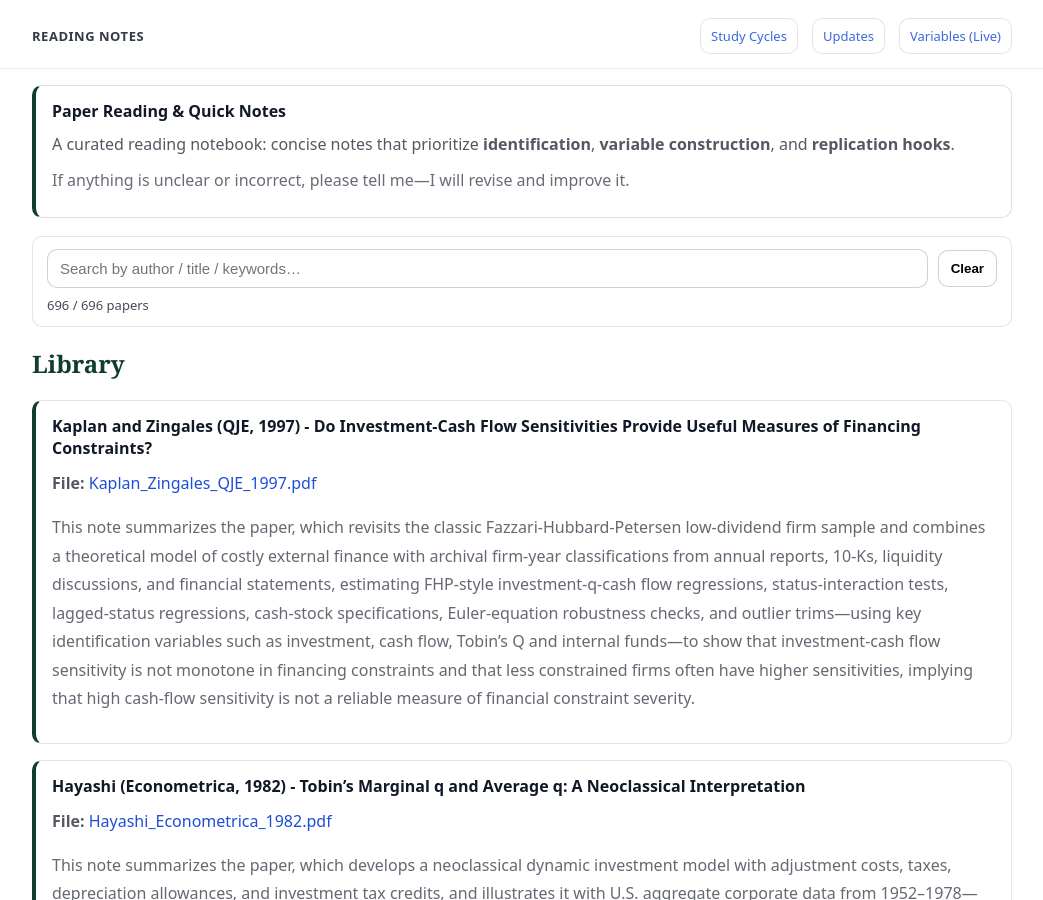
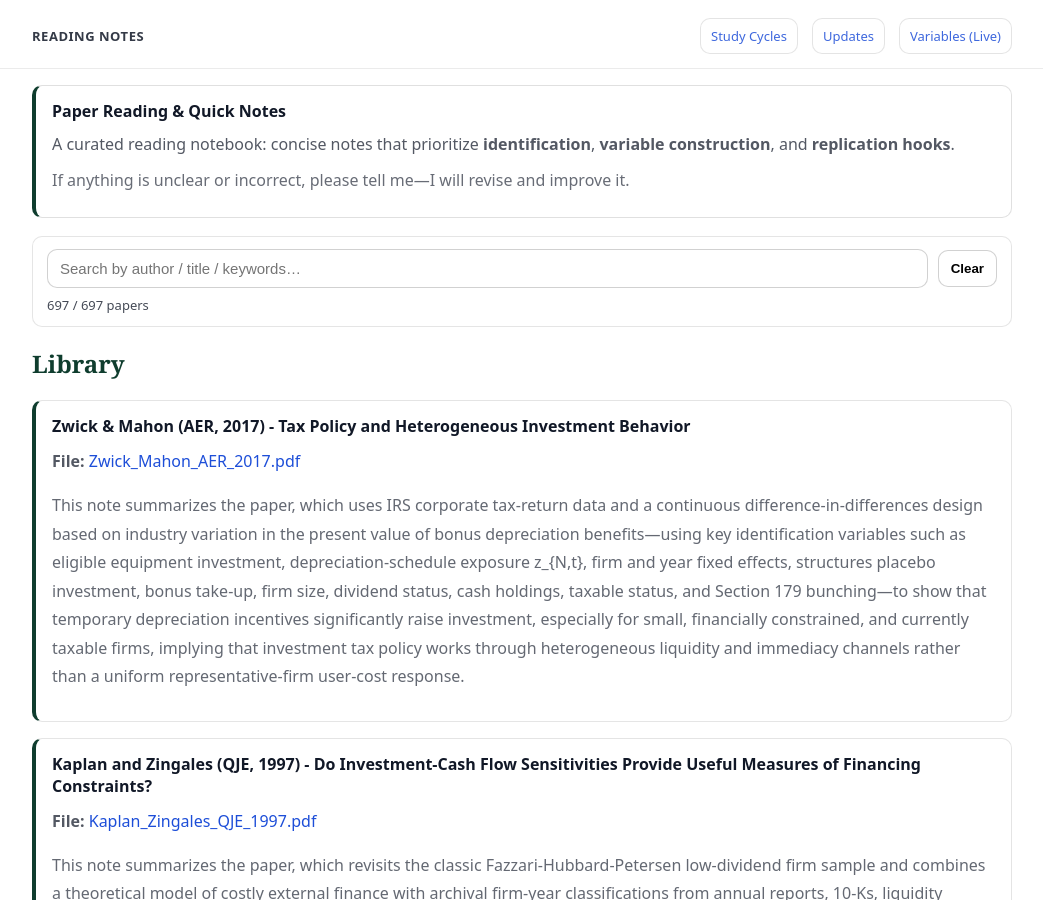
Before and after one commit to yaxinzn/study-archive, a Jekyll site: the page built from reading/index.md, in a window 1280 px wide and 900 px high. Shown: the whole window, without its empty margins (118-1161 px from the left). Built offline with Jekyll 4.4.1, drawn with Linux system fonts in a browser that asks for light colours.

Commit message:
Reading: add/update Zwick_Mahon_AER_2017.pdf

```diff
--- a/_data/reading.yml
+++ b/_data/reading.yml
@@ -1,3 +1,7 @@
+- title: "Zwick & Mahon (AER, 2017) - Tax Policy and Heterogeneous Investment Behavior"
+  file: "Zwick_Mahon_AER_2017.pdf"
+  desc: "This note summarizes the paper, which uses IRS corporate tax-return data and a continuous difference-in-differences design based on industry variation in the present value of bonus depreciation benefits—using key identification variables such as eligible equipment investment, depreciation-schedule exposure z_{N,t}, firm and year fixed effects, structures placebo investment, bonus take-up, firm size, dividend status, cash holdings, taxable status, and Section 179 bunching—to show that temporary depreciation incentives significantly raise investment, especially for small, financially constrained, and currently taxable firms, implying that investment tax policy works through heterogeneous liquidity and immediacy channels rather than a uniform representative-firm user-cost response."
+
 - title: "Kaplan and Zingales (QJE, 1997) - Do Investment-Cash Flow Sensitivities Provide Useful Measures of Financing Constraints?"
   file: "Kaplan_Zingales_QJE_1997.pdf"
   desc: "This note summarizes the paper, which revisits the classic Fazzari-Hubbard-Petersen low-dividend firm sample and combines a theoretical model of costly external finance with archival firm-year classifications from annual reports, 10-Ks, liquidity discussions, and financial statements, estimating FHP-style investment-q-cash flow regressions, status-interaction tests, lagged-status regressions, cash-stock specifications, Euler-equation robustness checks, and outlier trims—using key identification variables such as investment, cash flow, Tobin’s Q and internal funds—to show that investment-cash flow sensitivity is not monotone in financing constraints and that less constrained firms often have higher sensitivities, implying that high cash-flow sensitivity is not a reliable measure of financial constraint severity."
```
Also changed, not shown: 1 other file.
